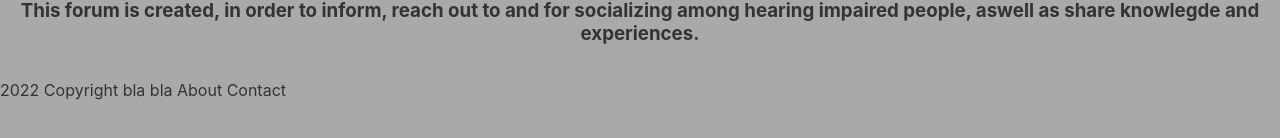
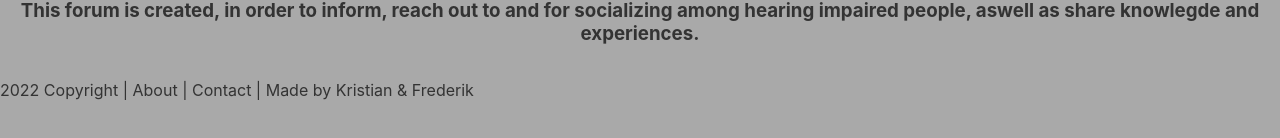
Before and after one commit to FrederikALP/NodeJS_exam_project, a Svelte app in the folder client/: page / in a window 1280 px wide. Shown: the part 204-342 px from the top of the page. Built offline with nearby package versions, Linux system fonts and the light colour scheme; no server answers.

Commit message:
Removed bla bla

```diff
--- a/client/src/App.svelte
+++ b/client/src/App.svelte
@@ -77,9 +77,10 @@
 	</Router>
 </main>
 <footer>
-	{new Date().getFullYear()} Copyright bla bla
-	About
-	Contact
+	{new Date().getFullYear()} Copyright |
+	About |
+	Contact |
+	Made by Kristian & Frederik
 </footer>
 
 <style>
```
